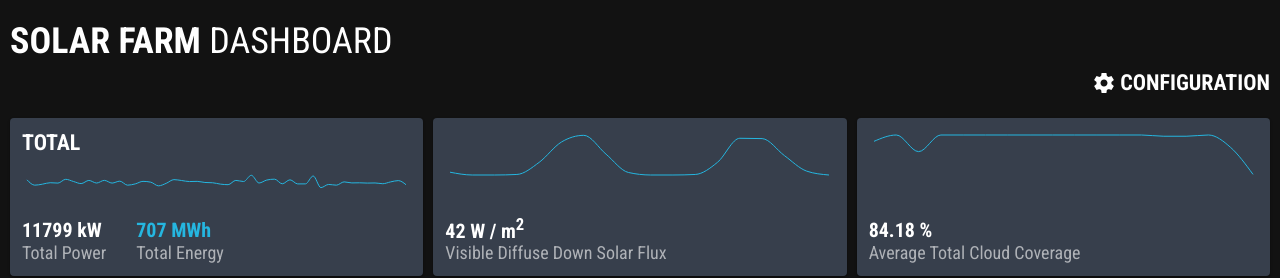
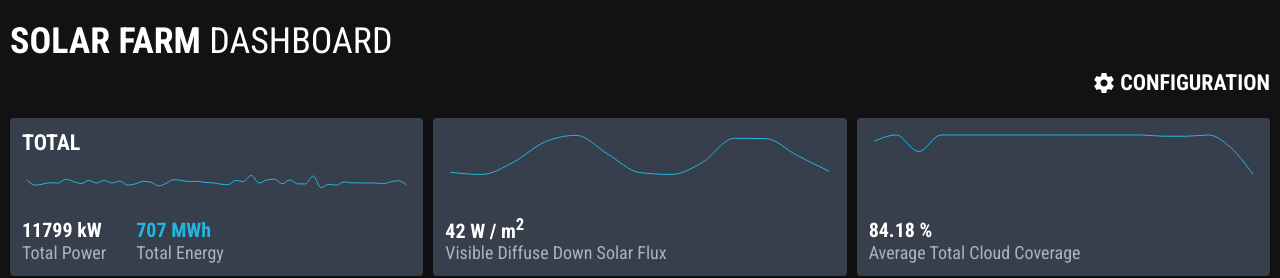
Before and after one commit to sulik/solar-farm-dashboard, a React (Create React App) app: page / in a window 1280 px wide. Shown: the top 278 px of the page. Built offline with nearby package versions, Linux system fonts and the light colour scheme.

Commit message:
Filter out empty values from cloud coverage and solar activity data

```diff
--- a/src/components/CloudCoverage/CloudCoverage.js
+++ b/src/components/CloudCoverage/CloudCoverage.js
@@ -1,15 +1,16 @@
 import Chart from '../common/Chart/Chart'
-import React, { useContext } from 'react'
+import React, { useContext, useMemo } from 'react'
 import { WeatherContext } from '../../utils/WeatherContext'
 
 function CloudCoverage() {
   const { data } = useContext(WeatherContext)
-  const currentValue = data.length !== 0 && data[0].avgTotalCloudCoverage
+  const validData = useMemo(() => data.filter(item => item.avgTotalCloudCoverage), [data])
+  const currentValue = validData.length !== 0 && validData[0].avgTotalCloudCoverage
 
   return (
     <div className="cloud-coverage pane">
       <Chart
-        data={data}
+        data={validData}
         dataKey="avgTotalCloudCoverage"
         name="Cloud Coverage"
         unit="%"/>
--- a/src/components/SolarActivity/SolarActivity.js
+++ b/src/components/SolarActivity/SolarActivity.js
@@ -1,15 +1,16 @@
 import Chart from '../common/Chart/Chart'
-import React, { useContext } from 'react'
+import React, { useContext, useMemo } from 'react'
 import { WeatherContext } from '../../utils/WeatherContext'
 
 function SolarActivity() {
   const { data } = useContext(WeatherContext)
-  const currentValue = data.length !== 0 && data[0].visDiffDownSolarFlux
+  const validData = useMemo(() => data.filter(item => item.visDiffDownSolarFlux), [data])
+  const currentValue = validData.length !== 0 && validData[0].visDiffDownSolarFlux
 
   return (
     <div className="solar-activity pane">
       <Chart
-        data={data}
+        data={validData}
         dataKey="visDiffDownSolarFlux"
         name="Diff Down Solar Flux"
         unit="W/m²"/>
```
